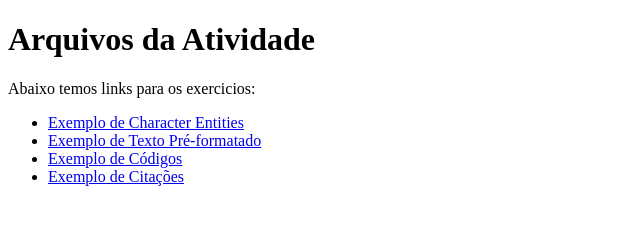
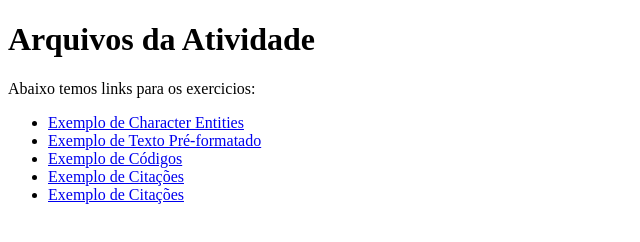
Before and after one commit to nashuatec/Site, a plain HTML site: page index.html in a window 1280 px wide. Shown: the whole page, without its empty margins (0-640 px from the left). Drawn offline with Linux system fonts and the light colour scheme.

Commit message:
Update index.html

```diff
--- a/index.html
+++ b/index.html
@@ -12,6 +12,7 @@
         <li><a href="./texto-pre-formatado.html">Exemplo de Texto Pré-formatado</a></li>
         <li><a href="./codigo.html">Exemplo de Códigos</a></li>
         <li><a href="./citacoes.html">Exemplo de Citações</a></li>
+         <li><a href="./paragrafos.html">Exemplo de Citações</a></li>
     </ul>
 </body>
 </html>
```
